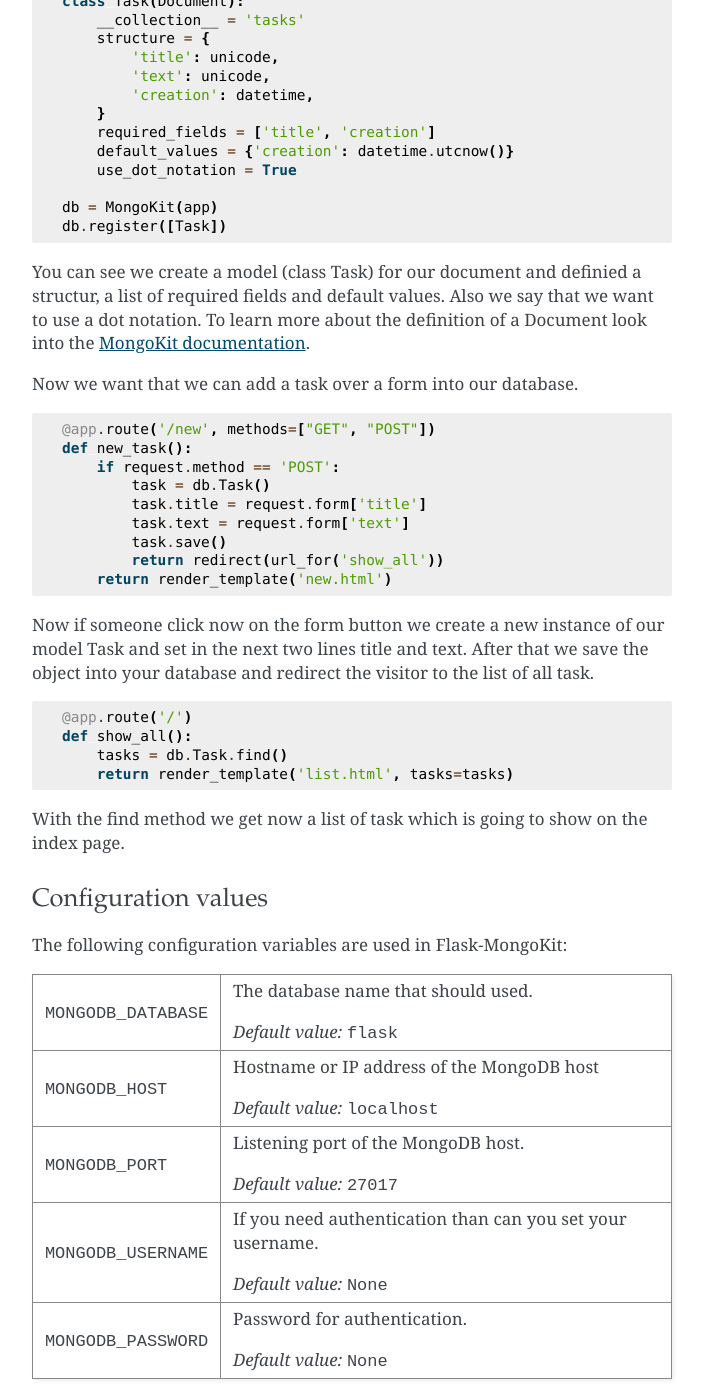
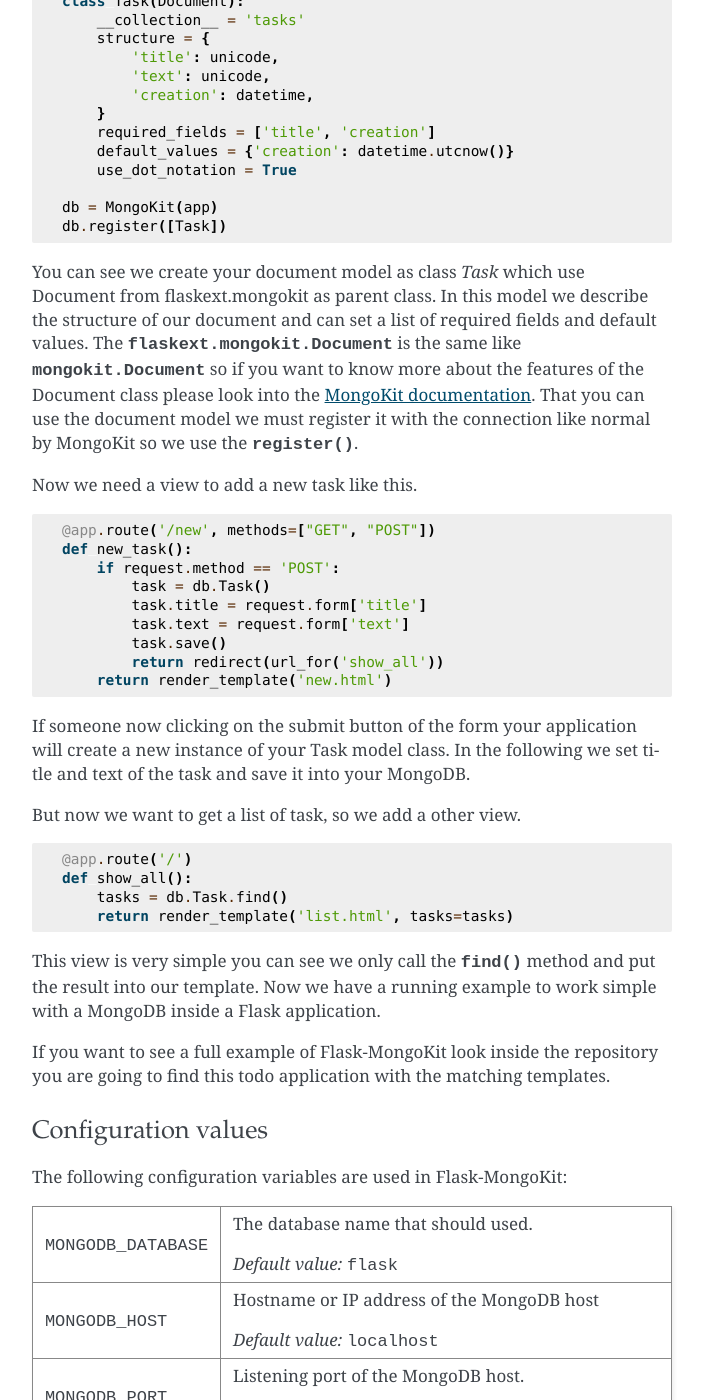
Before and after one commit to jarus/flask-mongokit, a Sphinx documentation site: the page built from docs/index.rst, in a window 1280 px wide and 1400 px high, scrolled down 919 px. Shown: the whole window, without its empty margins (288-992 px from the left). Built offline with Sphinx 7.4.7, drawn with Linux system fonts in a browser that asks for light colours; some of the changed text lies outside the part shown.

Commit message:
Rewrite of the explanation of the example code and use now ObjectId as keyword for the BSONObjectIdConverter inside of a url route

```diff
--- a/docs/conf.py
+++ b/docs/conf.py
@@ -221,4 +221,5 @@ intersphinx_mapping = {
     'flask': ('http://flask.pocoo.org/docs/', None),
     'mongokit': ('http://namlook.github.com/mongokit/', None),
     'pymongo': ('http://api.mongodb.org/python/current/', None),
+    'bson': ('http://api.mongodb.org/python/current/', None),
 }
--- a/docs/index.rst
+++ b/docs/index.rst
@@ -58,9 +58,9 @@ It is very simple and fast to use MongoKit in your Flask application. Lets creat
     db = MongoKit(app)
     db.register([Task])
 
-You can see we create a model (class Task) for our document and definied a structur, a list of required fields and default values. Also we say that we want to use a dot notation. To learn more about the definition of a Document look into the `MongoKit documentation`_.
+You can see we create your document model as class *Task* which use Document from flaskext.mongokit as parent class. In this model we describe the structure of our document and can set a list of required fields and default values. The :class:`flaskext.mongokit.Document` is the same like :class:`mongokit.Document` so if you want to know more about the features of the Document class please look into the `MongoKit documentation`_. That you can use the document model we must register it with the connection like normal by MongoKit so we use the :meth:`~flaskext.mongokit.MongoKit.register`.
 
-Now we want that we can add a task over a form into our database.
+Now we need a view to add a new task like this.
 
 .. code-block:: python
 
@@ -74,7 +74,9 @@ Now we want that we can add a task over a form into our database.
             return redirect(url_for('show_all'))
         return render_template('new.html')
 
-Now if someone click now on the form button we create a new instance of our model Task and set in the next two lines title and text. After that we save the object into your database and redirect the visitor to the list of all task.
+If someone now clicking on the submit button of the form your application will create a new instance of your Task model class. In the following we set title and text of the task and save it into your MongoDB.
+
+But now we want to get a list of task, so we add a other view.
 
 .. code-block:: python
 
@@ -83,7 +85,9 @@ Now if someone click now on the form button we create a new instance of our mode
         tasks = db.Task.find()
         return render_template('list.html', tasks=tasks)
 
-With the find method we get now a list of task which is going to show on the index page.
+This view is very simple you can see we only call the :meth:`find` method and put the result into our template. Now we have a running example to work simple with a MongoDB inside a Flask application.
+
+If you want to see a full example of Flask-MongoKit look inside the repository you are going to find this todo application with the matching templates.
 
 .. _MongoKit documentation: http://namlook.github.com/mongokit/descriptors.html
 
```
Also changed, not shown: other parts of docs/index.rst (+5 -1 lines), 2 other files.
